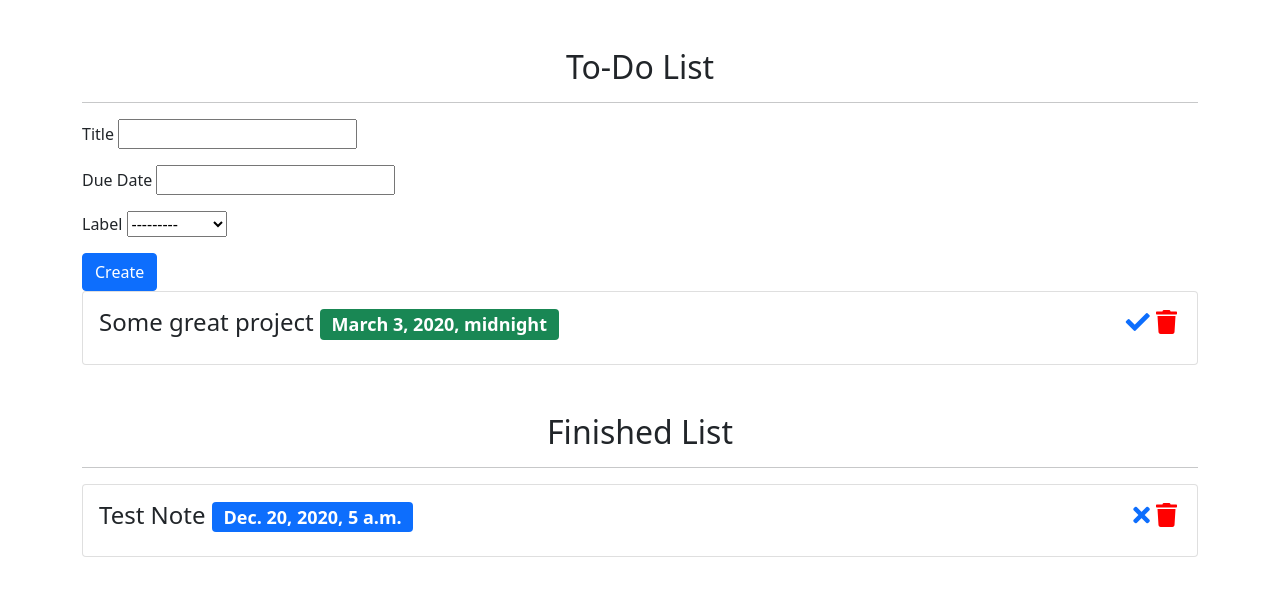
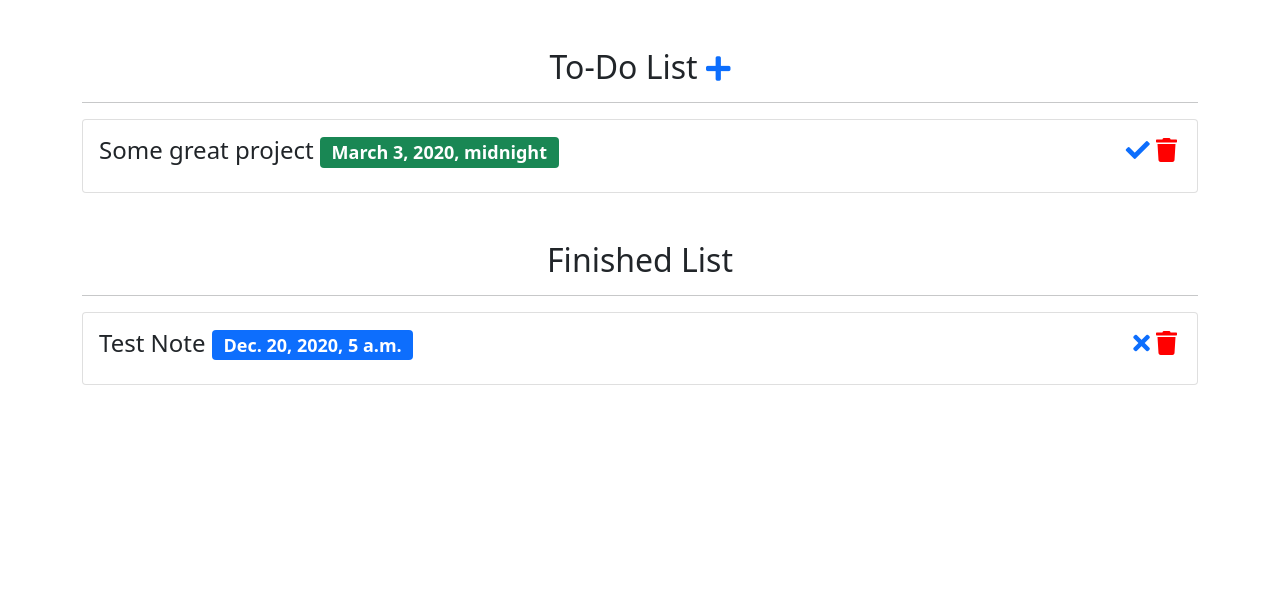
Before and after one commit to ppalancica/DjangoProjects, a Django app: page / in a window 1280 px wide. Shown: the part 56-652 px from the top of the page. Run offline with Django 3.2, Linux system fonts and the light colour scheme; data comes from the database, SQL or seed files in the repository; both versions use the stored data as it was after the commit; some libraries are stand-ins or nearby versions.

Commit message:
Made the form collapsible

```diff
--- a/notepad/src/templates/note_list.html
+++ b/notepad/src/templates/note_list.html
@@ -2,10 +2,16 @@
 
 {% block content %}
     <div class="text-center mt-5">
-      <h2>To-Do List</h2>
+      <h2>To-Do List
+        <a data-bs-toggle="collapse" href="#collapseExample" role="button" aria-expanded="false" aria-controls="collapseExample">
+          <i class="fas fa-plus fa-sm"></i>
+        </a>
+      </h2>
     </div>
     <hr />
 
+    <div class="collapse" id="collapseExample">
+      <div class="card card-body">
         <form method="POST">
           {% csrf_token %}
           <div class="mb-3">
@@ -22,6 +28,8 @@
           </div>
           <button type="submit" class="btn btn-primary">Create</button>
         </form>
+      </div>
+    </div>
 
     <div class="row">
       {% for note in to_do_list %}
```
Also changed, not shown: notepad/src/db.sqlite3. Lines whose indentation alone changed are shown as unchanged.
